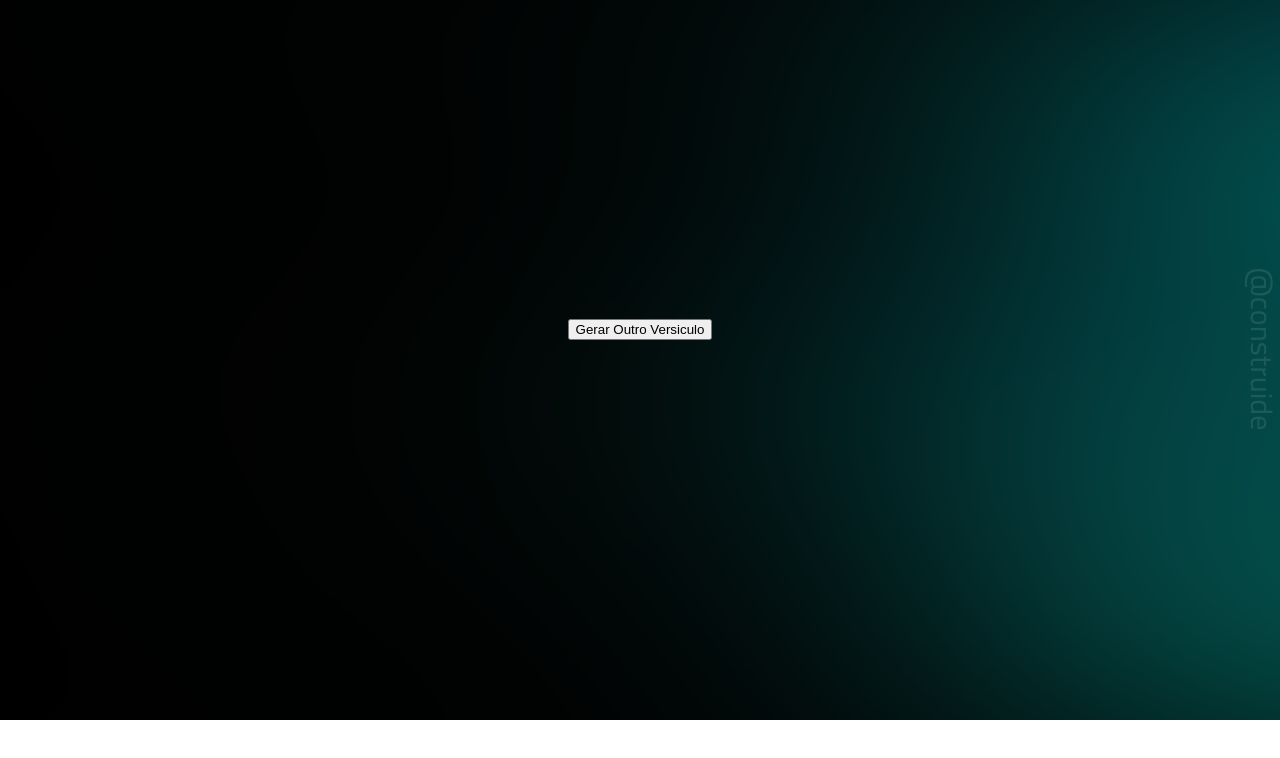
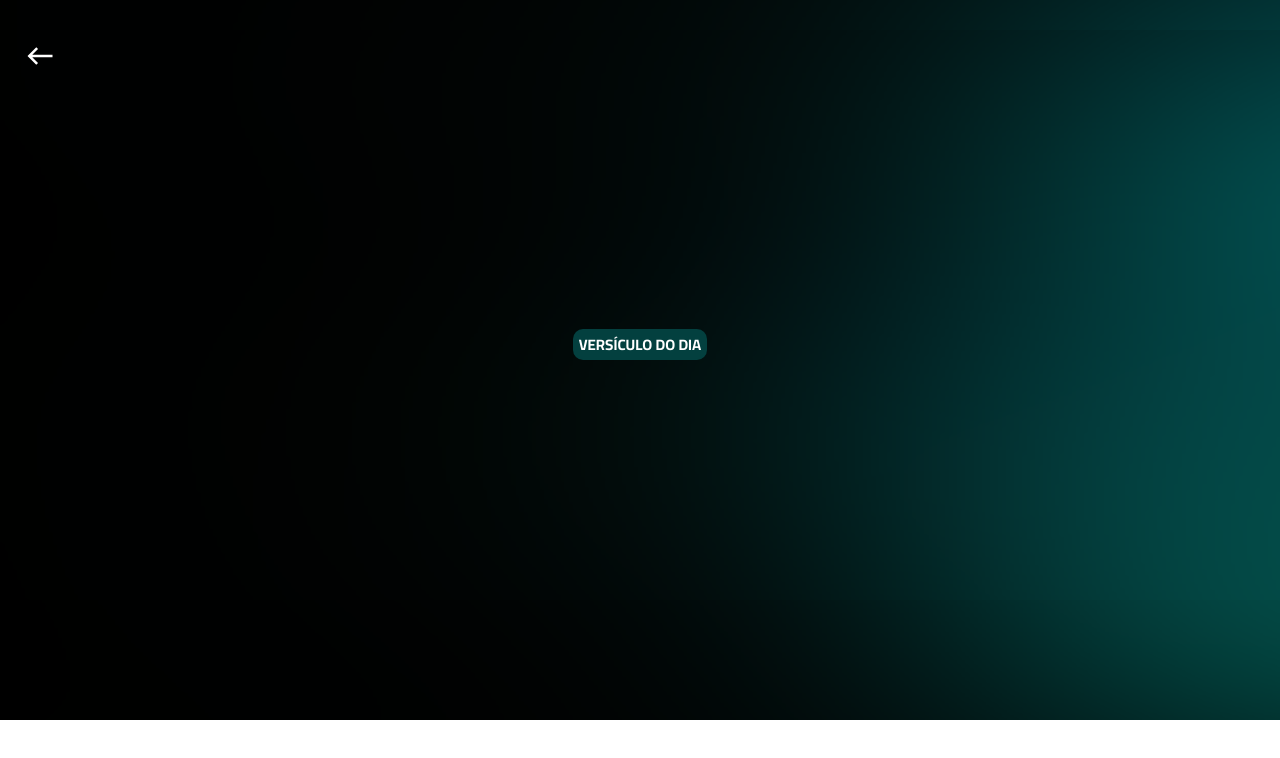
Before and after one commit to will10iam/app-versiculos, a React (Create React App) app: page /verses in a window 1280 px wide. Shown: the top 758 px of the page. Built offline with nearby package versions, Linux system fonts and the light colour scheme.

Commit message:
MVP pronto

```diff
--- a/package.json
+++ b/package.json
@@ -8,6 +8,7 @@
     "@testing-library/user-event": "^13.5.0",
     "react": "^18.2.0",
     "react-dom": "^18.2.0",
+    "react-icons": "^4.6.0",
     "react-router-dom": "^6.4.2",
     "react-scripts": "5.0.1",
     "web-vitals": "^2.1.4"
--- a/src/Pages/Home/index.css
+++ b/src/Pages/Home/index.css
@@ -1,3 +1,28 @@
-background-image: url('./Assets/come.png');
-background-repeat: no-repeat;
-background-size: cover;
+.title {
+    font-size: 160px;
+    color: #FFF;
+    font-family: 'Cairo', sans-serif;
+    margin-bottom: -40px;
+    margin-top: -15px;
+}
+
+.subtitle {
+    font-size: 90px;
+    color: #f6be00;
+    font-family: 'Cairo', sans-serif;
+    margin-top: -90px;
+    margin-bottom: 15px;
+}
+
+.generator {
+    margin-top: -20px;
+}
+
+.sociais {
+    display: flex;
+    margin-right: 2310px;
+}
+
+.middle {
+    text-align: center;
+}
--- a/src/Pages/Home/index.js
+++ b/src/Pages/Home/index.js
@@ -0,0 +1,41 @@
+import React, { Component } from 'react'
+import './index.css'
+import { Link } from 'react-router-dom'
+import { BsInstagram } from "react-icons/bs";
+
+
+class Home extends Component {
+    render() {
+        return (
+            <>
+                <div className='container'>
+                    <div className='sociais'>
+                        <a className='insta' href="https://www.instagram.com/constru.ide/" target="_blank" rel="noreferrer"><BsInstagram size={40} /></a>
+                    </div>
+
+
+                    <div className='middle'>
+                        <h1 className='title'>BÍBLIA</h1>
+                        <h2 className='subtitle'>TODOS OS DIAS</h2>
+                        <Botao nome='CLIQUE AQUI' />
+                    </div>
+                </div>
+
+
+            </>
+        )
+    }
+}
+
+
+class Botao extends Component {
+    render() {
+        return (
+            <div>
+                <Link to='/verses'><button className='generator'>{this.props.nome}</button></Link>
+            </div>
+        )
+    }
+}
+
+export default Home;
--- a/src/Pages/Verses/index.css
+++ b/src/Pages/Verses/index.css
@@ -2,7 +2,7 @@
     background-image: url('../../Assets/come2.png');
     background-repeat: no-repeat;
     background-size: cover;
-    height: 597px;
+    height: 570px;
     margin: 0;
     border: 0;
     box-sizing: border-box;
@@ -38,7 +38,6 @@
 }
 
 .insta {
-    transform: rotate(90deg);
     margin-bottom: -190px;
     text-decoration: none;
     color: #fff;
@@ -49,4 +48,22 @@
 
 .insta:hover {
     opacity: 0.8;
+    color: #F6BE00;
 }
+
+.generator {
+    background-color: #03403f;
+    border: none;
+    border-radius: 10px;
+    font-size: 15px;
+    font-weight: 700;
+    color: #fff;
+    font-family: 'Cairo', sans-serif;
+    cursor: pointer;
+}
+
+.icon {
+    margin-left: 25px;
+    margin-top: 15px;
+    margin-bottom: -50px;
+}
--- a/src/Pages/Verses/index.js
+++ b/src/Pages/Verses/index.js
@@ -1,5 +1,8 @@
 import React, { Component } from 'react'
 import './index.css'
+import { MdWest } from "react-icons/md";
+import { Link } from 'react-router-dom';
+
 
 
 class Verses extends Component {
@@ -50,14 +53,14 @@ class Verses extends Component {
     render() {
         return (
             <>
+                <div>
+                    <Link to='/'><MdWest color='#FFF' size={30} className='icon' /></Link>
+                </div>
+
                 <div className='container'>
-                    <div className='sociais'>
-                        <a className='insta' href="https://www.instagram.com/constru.ide/" target="_blank" rel="noreferrer">@construide</a>
-                    </div>
-
                     <h2 className='verse'>{this.state.textoVersiculo.texto}</h2>
                     <h3 className='reference'>{this.state.textoVersiculo.referencia}</h3>
-                    <Botao nome="Gerar Outro Versiculo" acaoBtn={this.geraVersiculo} />
+                    <Botao nome="VERSÍCULO DO DIA" acaoBtn={this.geraVersiculo} />
                 </div>
             </>
         )
--- a/src/index.css
+++ b/src/index.css
@@ -3,11 +3,12 @@ body {
   font-family: 'Cairo', sans-serif;
   -webkit-font-smoothing: antialiased;
   -moz-osx-font-smoothing: grayscale;
-  background-image: url('./Assets/come.png');
+  background-image: url('./Assets/come2.png');
   background-repeat: no-repeat;
   background-size: cover;
   width: auto;
   height: 597px;
+
 }
 
 code {
```
Also changed, not shown: src/Assets/come.png, 1 other file (tests, documents, lock files or other folders).
